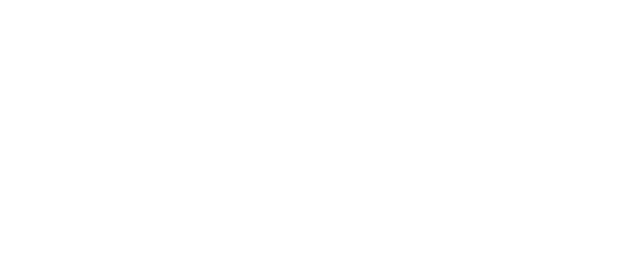
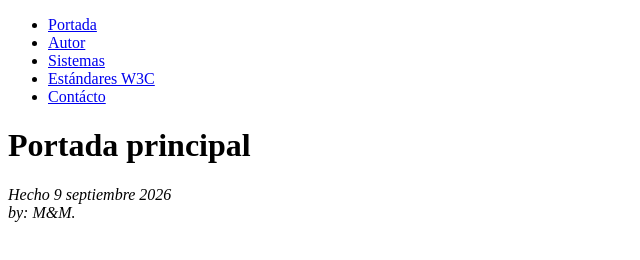
Before and after one commit to pmamanimac/IDWeb, a plain HTML site: page Lab01/index.html in a window 1280 px wide. Shown: the whole page, without its empty margins (0-640 px from the left). Drawn offline with Linux system fonts and the light colour scheme.

Commit message:
Lab01: Definir el menú de navegación con enlaces internos

```diff
--- a/Lab01/index.html
+++ b/Lab01/index.html
@@ -1,9 +1,23 @@
 <!doctype html>
-<html lang="en">
+<html lang="es">
   <head>
     <meta charset="UTF-8" />
     <meta name="viewport" content="width=device-width, initial-scale=1.0" />
-    <title>Document</title>
+    <title>Portada principal</title>
   </head>
-  <body></body>
+  <body>
+    <ul class="navbar">
+      <li><a href="index.html">Portada</a></li>
+      <li><a href="author.html">Autor</a></li>
+      <li><a href="system.html">Sistemas</a></li>
+      <li><a href="w3c.html">Estándares W3C</a></li>
+      <li><a href="contact.html">Contácto</a></li>
+    </ul>
+    <h1>Portada principal</h1>
+
+    <address>
+      Hecho 9 septiembre 2026<br />
+      by: M&M.
+    </address>
+  </body>
 </html>
```
Also changed, not shown: Lab01/author.html (+17 -3 lines), Lab01/contact.html (+17 -3 lines), Lab01/system.html (+17 -3 lines), Lab01/w3c.html (+17 -3 lines).
